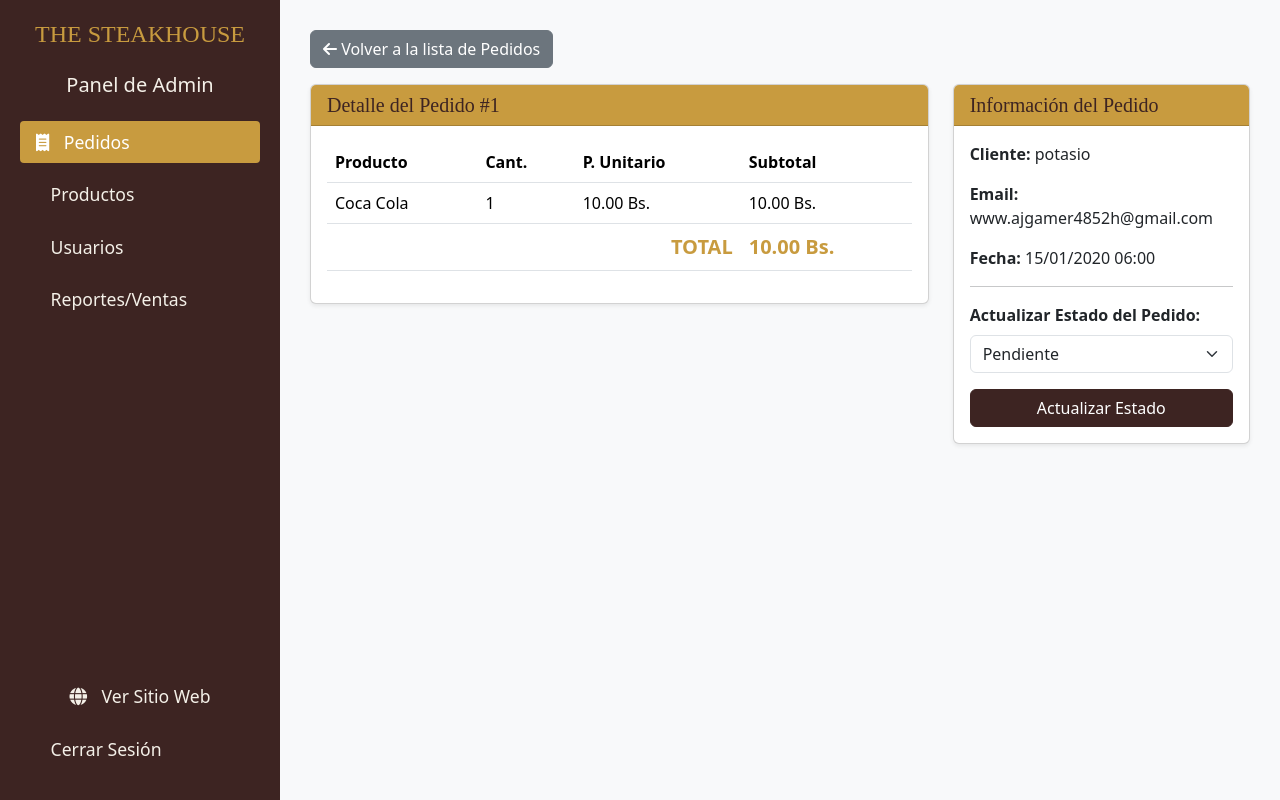
After one commit to Apaza3/STEAKHOUSE, a Django app: page /panel/pedidos/detalle/1/ in a window 1280 px wide. The commit adds this page. Run offline with Django 5.2, Linux system fonts and the light colour scheme; a user stored in the database is signed in; data comes from the database, SQL or seed files in the repository; both versions use the stored data as it was after the commit; tables that the repository leaves empty hold one stand-in row (values such as "Sample post").

Commit message:
Arreglando módulo pedidos

```diff
--- a/dashboard/urls.py
+++ b/dashboard/urls.py
@@ -15,7 +15,11 @@ urlpatterns = [
     path('usuarios/toggle-staff/<int:user_id>/', views.user_toggle_staff, name='user_toggle_staff'),
     path('usuarios/eliminar/<int:user_id>/', views.user_delete, name='user_delete'),
 
-    # --- ¡NUEVA LÍNEA! ---
     # URLs de Reportes
     path('reportes/', views.reportes_ventas_view, name='dashboard_reportes'),
+
+    # --- ¡NUEVAS LÍNEAS! ---
+    # URLs de Pedidos
+    path('pedidos/', views.pedido_list, name='dashboard_pedidos'),
+    path('pedidos/detalle/<int:pk>/', views.pedido_detail, name='pedido_detail'),
 ]
--- a/dashboard/views.py
+++ b/dashboard/views.py
@@ -6,20 +6,15 @@ from django.contrib.auth.models import User
 from clientes.models import Cliente
 from productos.models import Producto
 from productos.forms import ProductoForm
-# (Próximamente importaremos Pedido y Reserva aquí)
+from pedidos.models import Pedido, DetallePedido
 
 # ===============================================
 # DECORADOR PARA PROTEGER VISTAS DE ADMIN
 # ===============================================
 def admin_requerido(function):
-    """
-    Decorador que comprueba que el usuario esté logueado Y sea staff (admin).
-    Si no es staff, lo redirige al 'home'.
-    Si no está logueado, lo redirige al 'login'.
-    """
     return user_passes_test(
         lambda u: u.is_authenticated and u.is_staff,
-        login_url='login', # Si no está logueado, va al login
+        login_url='login',
         redirect_field_name=None
     )(function)
 
@@ -28,16 +23,14 @@ def admin_requerido(function):
 # ===============================================
 @admin_requerido
 def dashboard_home(request):
-    # Por ahora, redirigimos a la lista de productos
-    return redirect('dashboard_productos')
+    return redirect('dashboard_pedidos')
 
 # ===============================================
 # VISTAS DEL PANEL DE PRODUCTOS (CRUD)
 # ===============================================
-
 @admin_requerido
 def producto_list(request):
-    productos = Producto.objects.all()
+    productos = Producto.objects.all().order_by('nombre_producto')
     context = {'productos': productos}
     return render(request, 'dashboard/producto_list.html', context)
 
@@ -54,7 +47,10 @@ def producto_create(request):
     context = {'form': form}
     return render(request, 'dashboard/producto_form.html', context)
 
+# --- ¡AQUÍ ESTÁ LA CORRECCIÓN DEL TYPO! ---
 @admin_requerido
+# (Antes decía @admin_bupper)
+# --- FIN DE LA CORRECCIÓN ---
 def producto_update(request, pk):
     producto = get_object_or_404(Producto, pk=pk)
     if request.method == 'POST':
@@ -81,55 +77,71 @@ def producto_delete(request, pk):
 # ===============================================
 # VISTAS DE GESTIÓN DE USUARIOS
 # ===============================================
-
 @admin_requerido
 def user_list(request):
-    """Muestra todos los usuarios (admins y clientes)"""
     usuarios = User.objects.all().order_by('username')
-    context = {
-        'usuarios': usuarios
-    }
+    context = { 'usuarios': usuarios }
     return render(request, 'dashboard/user_list.html', context)
 
 @admin_requerido
 def user_toggle_staff(request, user_id):
-    """Promueve o degrada a un usuario a/de admin"""
     if request.user.id == user_id:
         messages.error(request, "No puedes cambiar tu propio estado de administrador.")
         return redirect('dashboard_usuarios')
-
     user = get_object_or_404(User, id=user_id)
     user.is_staff = not user.is_staff
     user.save()
-
     if user.is_staff:
         messages.success(request, f"'{user.username}' ha sido promovido a Administrador.")
     else:
         messages.success(request, f"'{user.username}' ha sido degradado a Usuario normal.")
-
     return redirect('dashboard_usuarios')
 
 @admin_requerido
 def user_delete(request, user_id):
-    """Elimina un usuario (y su cliente enlazado)"""
     if request.user.id == user_id:
         messages.error(request, "No puedes eliminarte a ti mismo.")
         return redirect('dashboard_usuarios')
-
     user = get_object_or_404(User, id=user_id)
     username = user.username
     user.delete()
-
     messages.success(request, f"El usuario '{username}' ha sido eliminado permanentemente.")
     return redirect('dashboard_usuarios')
 
 # ===============================================
-# ¡NUEVO! VISTA DE REPORTES DE VENTAS
+# VISTA DE REPORTES DE VENTAS
+# ===============================================
+@admin_requerido
+def reportes_ventas_view(request):
+    context = {}
+    return render(request, 'dashboard/reportes_ventas.html', context)
+
+
+# ===============================================
+# VISTAS DE GESTIÓN DE PEDIDOS
 # ===============================================
 
 @admin_requerido
-def reportes_ventas_view(request):
-    # Por ahora, esta vista solo muestra el template.
-    # Más adelante, aquí consultaremos los modelos Pedido y Reserva.
-    context = {}
-    return render(request, 'dashboard/reportes_ventas.html', context)
+def pedido_list(request):
+    pedidos = Pedido.objects.all().order_by('-fecha_pedido')
+    context = {
+        'pedidos': pedidos
+    }
+    return render(request, 'dashboard/pedido_list.html', context)
+
+@admin_requerido
+def pedido_detail(request, pk):
+    pedido = get_object_or_404(Pedido, pk=pk)
+
+    if request.method == 'POST':
+        nuevo_estado = request.POST.get('estado_pedido')
+        if nuevo_estado in [choice[0] for choice in Pedido.ESTADO_PEDIDO_CHOICES]:
+            pedido.estado_pedido = nuevo_estado
+            pedido.save()
+            messages.success(request, f'Estado del Pedido #{pedido.id} actualizado a {pedido.get_estado_pedido_display()}.')
+            return redirect('pedido_detail', pk=pedido.pk)
+
+    context = {
+        'pedido': pedido
+    }
+    return render(request, 'dashboard/pedido_detail.html', context)
--- a/templates/dashboard/base_dashboard.html
+++ b/templates/dashboard/base_dashboard.html
@@ -23,7 +23,6 @@
             color: #f4f0e8;
             font-size: 1.1rem;
             margin-bottom: 10px;
-            /* Añadido para que el botón funcione bien */
             padding: .5rem 1rem;
             border-radius: .25rem;
         }
@@ -41,32 +40,17 @@
             color: #3d2422;
             font-family: 'Rye', serif;
         }
-
-        /* --- ¡AÑADIDO! Estilo para el botón de Logout --- */
         #dashboard-logout-button {
-            /* Resetea estilos de botón */
-            background: none;
-            border: none;
-            padding: 0;
-
-            /* Asigna estilos de link del sidebar */
-            color: #f4f0e8;
-            font-size: 1.1rem;
-            margin-bottom: 10px;
-            padding: .5rem 1rem; /* Asegura mismo padding que <a> */
-            display: block;
-            width: 100%;
-            text-align: left; /* Alinea como los <a> */
-            cursor: pointer;
-            border-radius: .25rem;
+            background: none; border: none; padding: 0;
+            color: #f4f0e8; font-size: 1.1rem; margin-bottom: 10px;
+            padding: .5rem 1rem; display: block; width: 100%;
+            text-align: left; cursor: pointer; border-radius: .25rem;
         }
         #dashboard-logout-button:hover {
             color: #ffffff;
             background-color: #c89b3f;
         }
         #dashboard-logout-button .fa { margin-right: 10px; }
-        /* --- FIN --- */
-
     </style>
 </head>
 <body>
@@ -75,35 +59,42 @@
     <div class="sidebar d-flex flex-column">
         <h2 class="fs-4 text-center mb-4" style="font-family: 'Rye', serif; color: #c89b3f;">THE STEAKHOUSE</h2>
         <h3 class="fs-5 text-center mb-4">Panel de Admin</h3>
+
+        <!-- === MENÚ CORREGIDO === -->
         <ul class="nav flex-column mb-auto">
+            <!-- ¡NUEVO! Enlace de Pedidos (al principio) -->
+            <li class="nav-item">
+                <a class="nav-link {% if 'pedido' in request.resolver_match.url_name %}active{% endif %}" href="{% url 'dashboard_pedidos' %}">
+                    <i class="fa fa-receipt"></i> Pedidos
+                </a>
+            </li>
+
             <li class="nav-item">
                 <a class="nav-link {% if 'producto' in request.resolver_match.url_name %}active{% endif %}" href="{% url 'dashboard_productos' %}">
-                    <i class="fa fa-utensils"></i> Productos
+                    <i class="fa fa.utensils"></i> Productos
                 </a>
             </li>
             <li class="nav-item">
                 <a class="nav-link {% if 'user' in request.resolver_match.url_name %}active{% endif %}" href="{% url 'dashboard_usuarios' %}">
-                    <i class="fa fa-users"></i> Usuarios
+                    <i class="fa fa.users"></i> Usuarios
                 </a>
             </li>
             <li class="nav-item">
                 <a class="nav-link {% if 'reporte' in request.resolver_match.url_name %}active{% endif %}" href="{% url 'dashboard_reportes' %}">
-                    <i class="fa fa-chart-line"></i> Reportes/Ventas
+                    <i class="fa fa.chart-line"></i> Reportes/Ventas
                 </a>
             </li>
         </ul>
+        <!-- === FIN DEL MENÚ === -->
+
         <div class="mt-4">
             <a href="{% url 'home' %}" class="nav-link text-center"><i class="fa fa-globe"></i> Ver Sitio Web</a>
-
-            <!-- === ¡ARREGLO DE LOGOUT! === -->
-            <!-- Reemplazamos el <a> por un <form> -->
             <form action="{% url 'logout' %}" method="POST" class="text-center">
                 {% csrf_token %}
-                <button type="submit" id="dashboard-logout-button">
-                    <i class="fa fa-sign-out-alt"></i> Cerrar Sesión
+                <button typeid="submit" id="dashboard-logout-button">
+                    <i class="fa fa.sign-out-alt"></i> Cerrar Sesión
                 </button>
             </form>
-            <!-- === FIN DE ARREGLO === -->
         </div>
     </div>
 
--- /dev/null
+++ b/templates/dashboard/pedido_detail.html
@@ -0,0 +1,79 @@
+{% extends 'dashboard/base_dashboard.html' %}
+
+{% block content %}
+<a href="{% url 'dashboard_pedidos' %}" class="btn btn-secondary mb-3">
+    <i class="fa fa-arrow-left"></i> Volver a la lista de Pedidos
+</a>
+
+<div class="row">
+    <!-- Columna 1: Detalles del Pedido -->
+    <div class="col-lg-8">
+        <div class="card shadow-sm">
+            <div class="card-header card-header-gold">
+                <h5 class="mb-0">Detalle del Pedido #{{ pedido.id }}</h5>
+            </div>
+            <div class="card-body">
+                <div class="table-responsive">
+                    <table class="table">
+                        <thead>
+                            <tr>
+                                <th scope="col">Producto</th>
+                                <th scope="col">Cant.</th>
+                                <th scope="col">P. Unitario</th>
+                                <th scope="col">Subtotal</th>
+                            </tr>
+                        </thead>
+                        <tbody>
+                            {% for item in pedido.detalles.all %}
+                            <tr>
+                                <td>{{ item.producto.nombre_producto }}</td>
+                                <td>{{ item.cantidad }}</td>
+                                <td>{{ item.precio_unitario|floatformat:2 }} Bs.</td>
+                                <td>{{ item.subtotal|floatformat:2 }} Bs.</td>
+                            </tr>
+                            {% endfor %}
+                        </tbody>
+                        <tfoot>
+                            <tr>
+                                <td colspan="3" class="text-end fs-5 fw-bold" style="color: #c89b3f;">TOTAL</td>
+                                <td class="fs-5 fw-bold" style="color: #c89b3f;">{{ pedido.total|floatformat:2 }} Bs.</td>
+                            </tr>
+                        </tfoot>
+                    </table>
+                </div>
+            </div>
+        </div>
+    </div>
+
+    <!-- Columna 2: Información y Acciones -->
+    <div class="col-lg-4">
+        <div class="card shadow-sm">
+            <div class="card-header card-header-gold">
+                <h5 class="mb-0">Información del Pedido</h5>
+            </div>
+            <div class="card-body">
+                <p><strong>Cliente:</strong> {{ pedido.usuario.username }}</p>
+                <p><strong>Email:</strong> {{ pedido.usuario.email }}</p>
+                <p><strong>Fecha:</strong> {{ pedido.fecha_pedido|date:"d/m/Y H:i" }}</p>
+                <hr>
+
+                <!-- Formulario para cambiar estado -->
+                <form method="POST">
+                    {% csrf_token %}
+                    <label for="estado_pedido" class="form-label fw-bold">Actualizar Estado del Pedido:</label>
+                    <select name="estado_pedido" class="form-select">
+                        {% for value, name in pedido.ESTADO_PEDIDO_CHOICES %}
+                            <option value="{{ value }}" {% if pedido.estado_pedido == value %}selected{% endif %}>
+                                {{ name }}
+                            </option>
+                        {% endfor %}
+                    </select>
+                    <button type="submit" class="btn btn-primary w-100 mt-3" style="background-color: #3d2422; border-color: #3d2422;">
+                        Actualizar Estado
+                    </button>
+                </form>
+            </div>
+        </div>
+    </div>
+</div>
+{% endblock %}
```
Also changed, not shown: templates/dashboard/pedido_list.html (added, +61 -0 lines), db.sqlite3.
